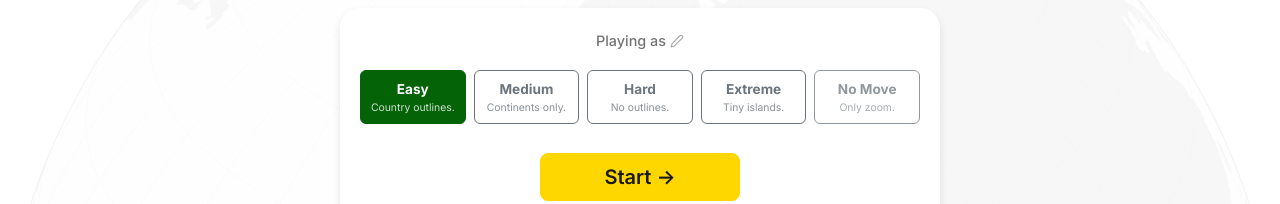
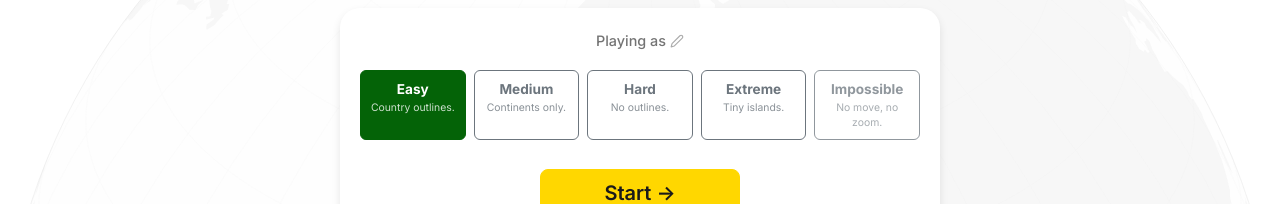
Before and after one commit to CookieRebel/borderline, a React (Vite) app in the folder app/: page / in a window 1280 px wide. Shown: the top 204 px of the page. Built offline with nearby package versions, Linux system fonts and the light colour scheme; no server answers.

Commit message:
Tightened copy.

```diff
--- a/app/src/components/Game/DifficultySelector.tsx
+++ b/app/src/components/Game/DifficultySelector.tsx
@@ -1,29 +1,11 @@
-import { useState, useEffect } from 'react';
 import { Button, Toast, ToastBody } from 'reactstrap';
 import { useDifficulty, type Difficulty } from '../../hooks/useDifficulty';
-import { AudioManager } from '../../utils/audioManager';
 import styles from './DifficultySelector.module.css';
+import { useState } from 'react';
 
 const DifficultySelector = () => {
     const { difficulty, setDifficulty } = useDifficulty();
     const [showNoMoveToast, setShowNoMoveToast] = useState(false);
-    const [snapped, setSnapped] = useState<string | null>(null);
-    const [isShaking, setIsShaking] = useState(false);
-
-    // Audio URLs
-    const poingUrl = new URL('../../assets/poing.mp3', import.meta.url).href;
-    const gongUrl = new URL('../../assets/punch.mp3', import.meta.url).href;
-
-    // Initialize audio
-    useEffect(() => {
-        AudioManager.load(poingUrl);
-        AudioManager.load(gongUrl);
-    }, []);
-
-    const playSound = (type: 'poing' | 'gong') => {
-        const url = type === 'gong' ? gongUrl : poingUrl;
-        AudioManager.play(url);
-    };
 
     const difficulties: Difficulty[] = ['easy', 'medium', 'hard', 'extreme'];
 
@@ -35,18 +17,8 @@ const DifficultySelector = () => {
     };
 
     const handleDifficultyClick = (level: Difficulty) => {
-        setSnapped(level);
         setDifficulty(level);
 
-        if (level === 'extreme') {
-            playSound('gong');
-            setIsShaking(true);
-            setTimeout(() => setIsShaking(false), 1000);
-        } else {
-            playSound('poing');
-        }
-
-        setTimeout(() => setSnapped(null), 150);
     };
 
     return (
@@ -57,12 +29,9 @@ const DifficultySelector = () => {
                         <Button
                             key={level}
                             outline={difficulty !== level}
-                            className={`${difficulty === level ? 'btn-emerald' : ''} ${level === 'extreme' && isShaking ? 'shake' : ''} ${styles.button}`}
+                            className={`${difficulty === level ? 'btn-emerald' : ''} ${styles.button}`}
                             color={difficulty === level ? undefined : 'secondary'}
                             onClick={() => handleDifficultyClick(level)}
-                            style={{
-                                transform: snapped === level ? 'scale(0.9)' : 'scale(1)'
-                            }}
                         >
                             <div className={styles.buttonText}>
                                 <div style={{ textTransform: 'capitalize', fontWeight: 'bold' }}>{level}</div>
@@ -75,24 +44,16 @@ const DifficultySelector = () => {
                     <Button
                         color="secondary"
                         outline
-                        className={`opacity-75 ${snapped === 'nomove' && isShaking ? 'shake' : ''} ${styles.button}`}
+                        className={`opacity-75 ${styles.button}`}
                         onClick={() => {
-                            playSound('gong');
-                            setSnapped('nomove');
-                            setIsShaking(true);
                             setShowNoMoveToast(true);
                             setTimeout(() => {
                                 setShowNoMoveToast(false);
-                                setSnapped(null);
-                                setIsShaking(false);
                             }, 2000);
                         }}
-                        style={{
-                            transform: snapped === 'nomove' ? 'scale(0.9)' : 'scale(1)'
-                        }}
                     >   <div className={styles.buttonText}>
-                            <div style={{ fontWeight: 'bold' }}>No Move</div>
-                            <div style={{ fontSize: '0.65rem', opacity: 0.8 }}>Only zoom.</div>
+                            <div style={{ fontWeight: 'bold' }}>Impossible</div>
+                            <div style={{ fontSize: '0.65rem', opacity: 0.8 }}>No move, no zoom.</div>
                         </div>
                     </Button>
                 </div>
@@ -105,8 +66,7 @@ const DifficultySelector = () => {
             >
                 <Toast isOpen={showNoMoveToast} style={{ opacity: 1, backgroundColor: 'white' }}>
                     <ToastBody className="text-center">
-                        New "No Move" level coming soon to BorderLINE.
-                        Stay tuned!
+                        "Impossible" level coming soon to Borderline.
                     </ToastBody>
                 </Toast>
             </div>
```
